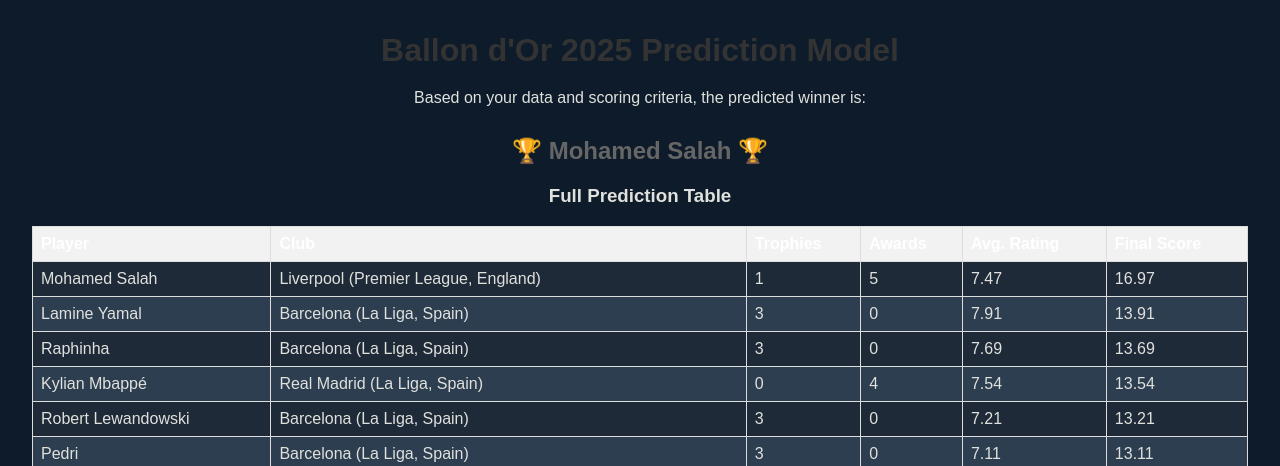
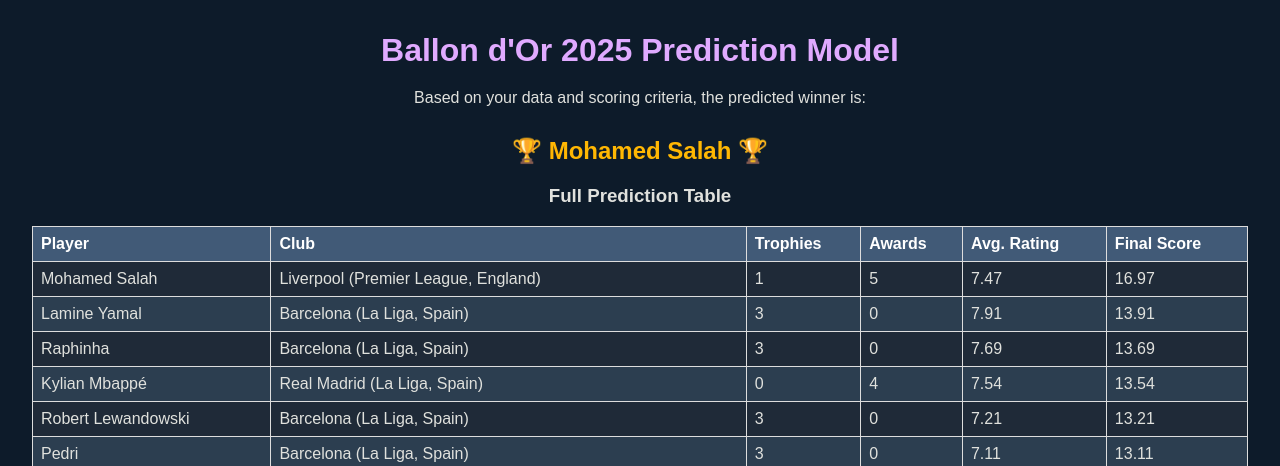
Before and after one commit to nicksakwa/Ballon-dor-data-science-model-with-Flask-python, a Flask app: page / in a window 1280 px wide. Shown: the top 466 px of the page. Run offline with Flask 3, Linux system fonts and the light colour scheme.

Commit message:
updated css for headings and table head

```diff
--- a/templates/index.html
+++ b/templates/index.html
@@ -6,11 +6,8 @@
     <link rel="stylesheet" href="{{ url_for('static', filename='style.css') }}">
     <style>
         body { font-family: Arial, sans-serif; margin: 2em; }
-        h1 { color: #333; }
-        h2 { color: #666; }
         table { width: 100%; border-collapse: collapse; margin-top: 1em; }
         th, td { border: 1px solid #ddd; padding: 8px; text-align: left; }
-        th { background-color: #f2f2f2; }
     </style>
 </head>
 <body>
```
